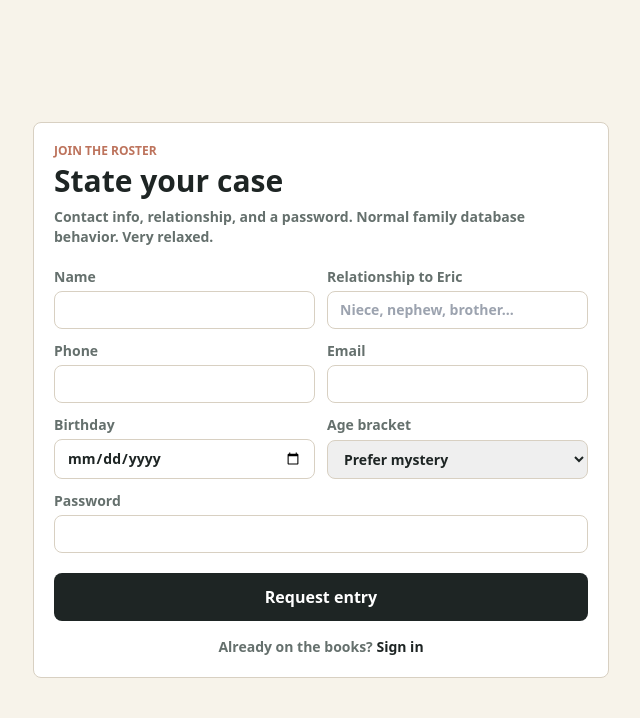
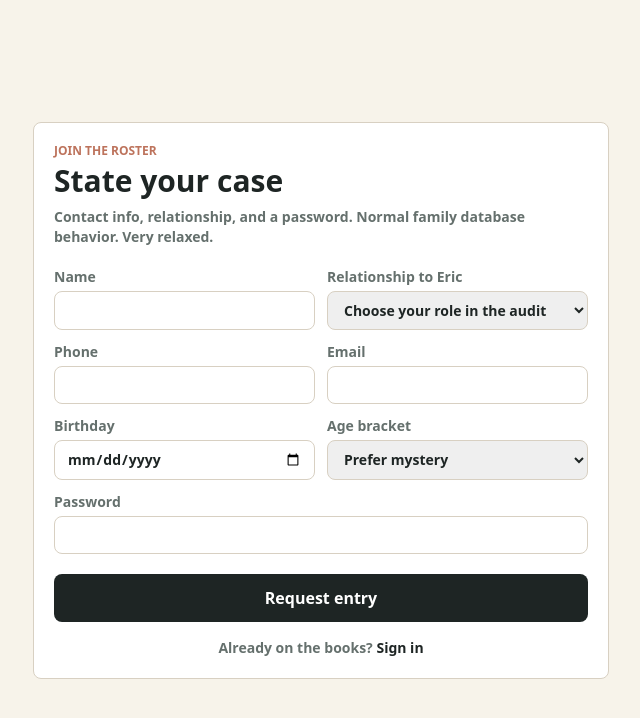
Before and after one commit to chacon96-droid/tio-erics-family-tracker, a Next.js app: page /signup in a window 1280 px wide. Shown: the top 718 px of the page, without its empty margins (319-959 px from the left). Built offline with nearby package versions, Linux system fonts and the light colour scheme.

Commit message:
Use relationship dropdown on signup

```diff
--- a/app/signup/page.tsx
+++ b/app/signup/page.tsx
@@ -1,5 +1,6 @@
 import Link from "next/link";
 import { signUp } from "@/lib/actions";
+import { relationshipOptions } from "@/lib/relationships";
 
 export default async function SignupPage({ searchParams }: { searchParams?: Promise<{ error?: string }> }) {
   const params = await searchParams;
@@ -20,7 +21,16 @@ export default async function SignupPage({ searchParams }: { searchParams?: Prom
           </label>
           <label className="grid gap-1 text-sm font-bold text-muted">
             Relationship to Eric
-            <input className="rounded-app border border-line px-3 py-2 text-ink" name="relationship" placeholder="Niece, nephew, brother..." required />
+            <select className="rounded-app border border-line px-3 py-2 text-ink" name="relationship" defaultValue="" required>
+              <option value="" disabled>
+                Choose your role in the audit
+              </option>
+              {relationshipOptions.map((relationship) => (
+                <option key={relationship} value={relationship}>
+                  {relationship}
+                </option>
+              ))}
+            </select>
           </label>
           <label className="grid gap-1 text-sm font-bold text-muted">
             Phone
```
